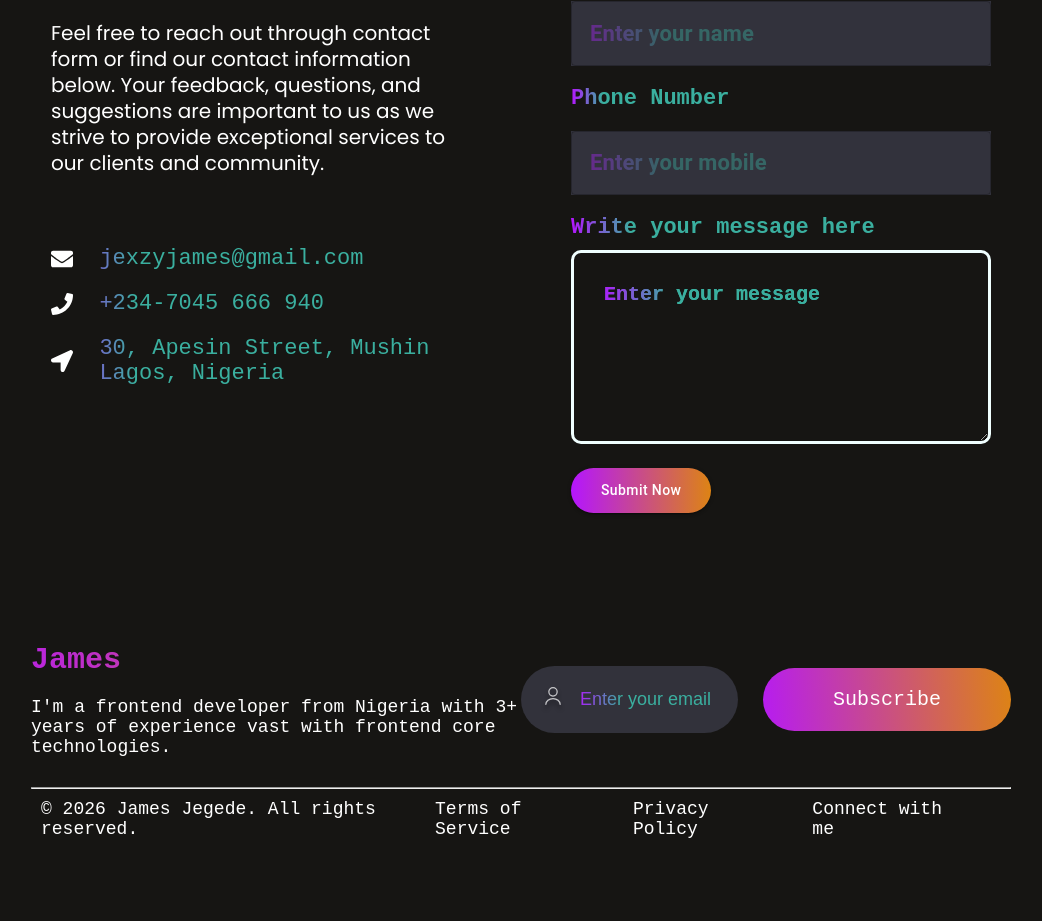
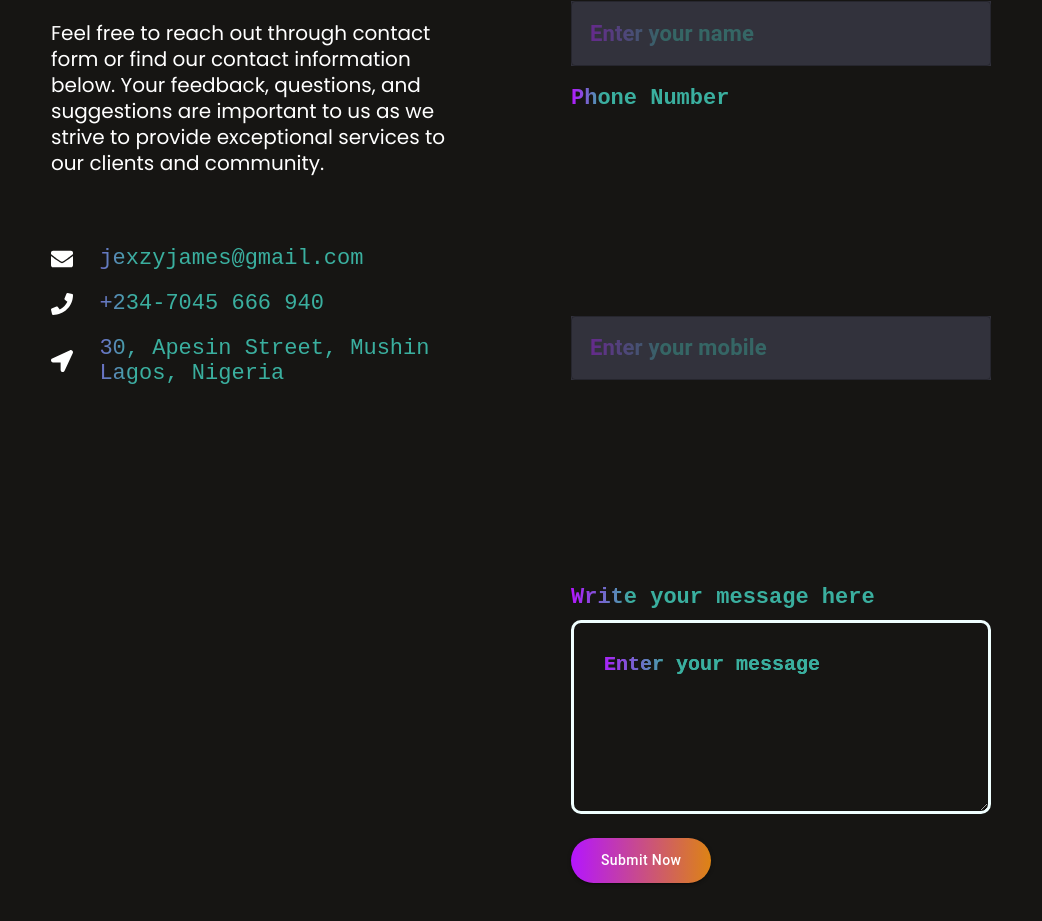
Before and after one commit to jexzyjames/portfolio, a React (Create React App) app: page / in a window 1280 px wide. Shown: the part 7189-8110 px from the top of the page, without its empty margins (119-1161 px from the left). Before the commit the page ends 8088 px from the top, so only its background shows below. Built offline with nearby package versions, Linux system fonts and the light colour scheme.

Commit message:
Refactor Contact component for email sending

```diff
--- a/src/Portfolio/Contact/Contact.jsx
+++ b/src/Portfolio/Contact/Contact.jsx
@@ -136,7 +136,7 @@ const Contact = ({ theme }) => {
             <label htmlFor="phone">Phone Number</label>
             <TextField
               sx={{
-                margin: "20px 0",
+                margin: "205px 0",
                 background: "#32323c",
                 color: "#A0A0A0",
               }}
```
